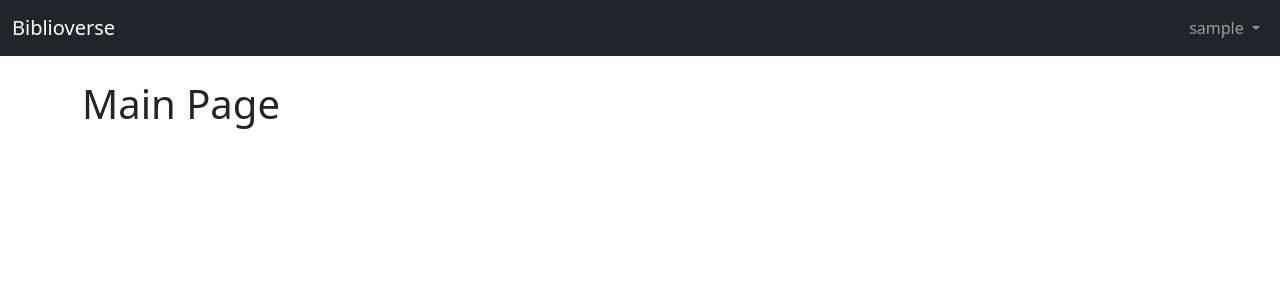
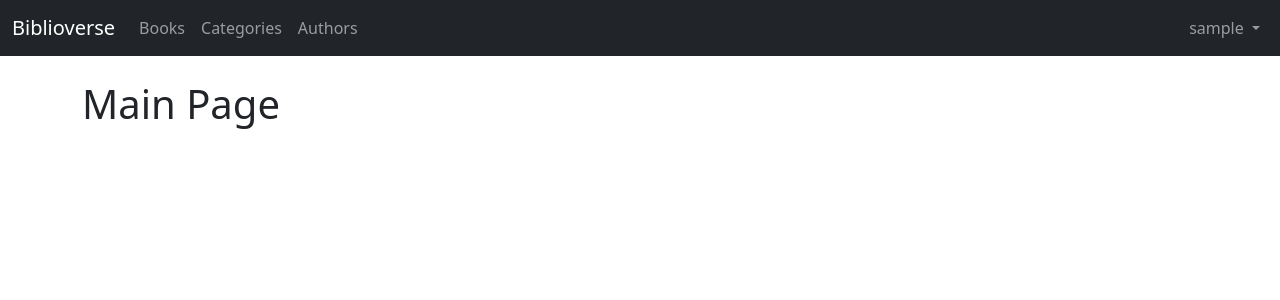
Before and after one commit to PatriceAlan/Biblioverse, a Django app: page / in a window 1280 px wide. Shown: the top 300 px of the page. Run offline with Django 4.2, Linux system fonts and the light colour scheme; the visitor is signed in with stand-in values (Sample User, id 1).

Commit message:
Navbar + Homepage modification

```diff
--- a/biblioverse/boeken/templates/navbar.html
+++ b/biblioverse/boeken/templates/navbar.html
@@ -6,9 +6,17 @@
         </button>
         <div class="collapse navbar-collapse" id="navbarSupportedContent">
             <ul class="navbar-nav me-auto mb-2 mb-lg-0">
-                <!-- {% if user.is_authenticated %}
-
-                {% endif %} -->
+                {% if user.is_authenticated %}
+                <li class="nav-item">
+                    <a class="nav-link" href="#">Books</a>
+                </li>
+                <li class="nav-item">
+                    <a class="nav-link" href="#">Categories</a>
+                </li>
+                <li class="nav-item">
+                    <a class="nav-link" href="#">Authors</a>
+                </li>
+                {% endif %}
             </ul>
 
 
@@ -19,7 +27,9 @@
                         {{ user.username }}
                     </a>
                     <ul class="dropdown-menu dropdown-menu-end">
+                        <li><a class="dropdown-item" href="#">My library</a></li>
                         <li><a class="dropdown-item" href="{% url 'logout' %}">Logout</a></li>
+                    </ul>
                 </li>
 
 
```
